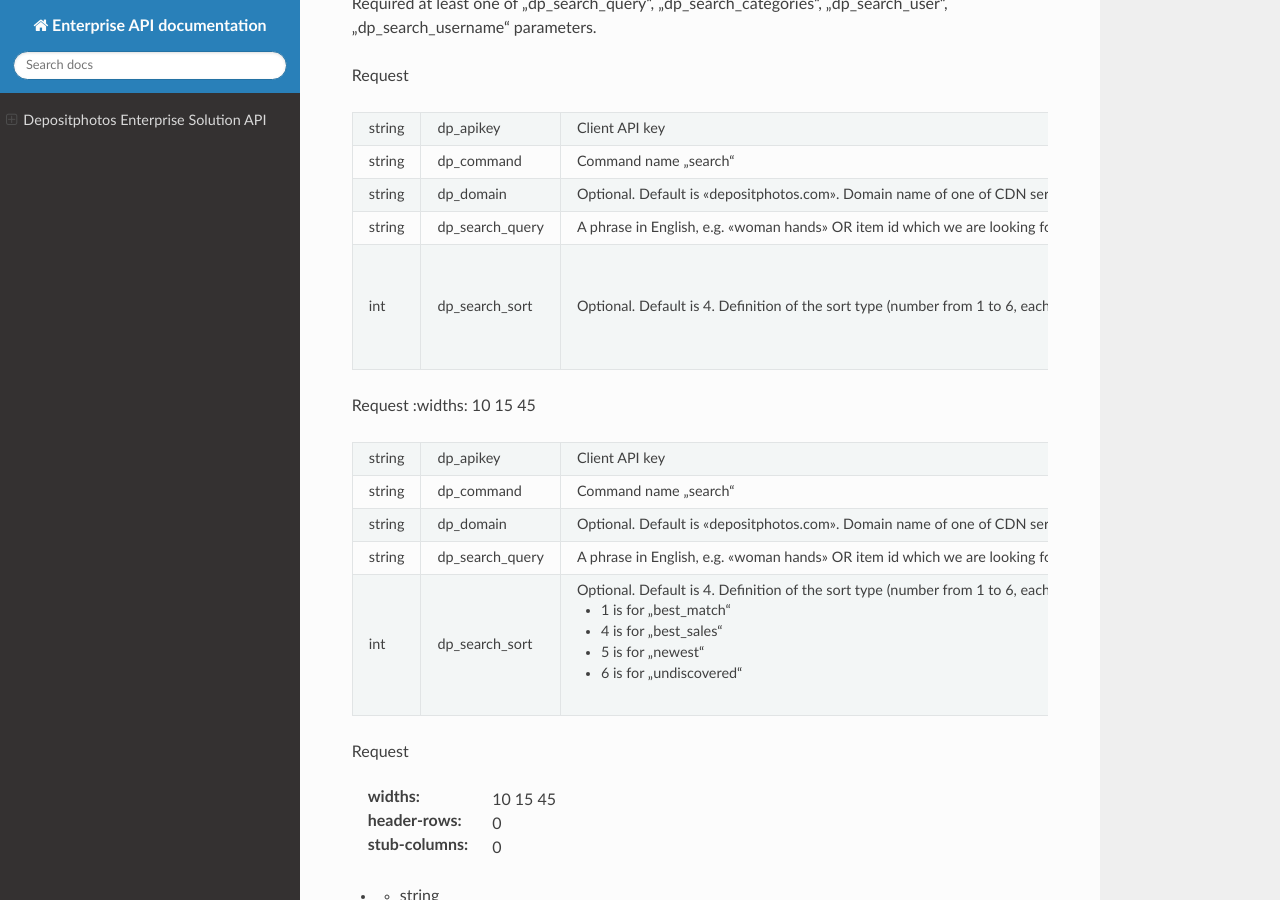
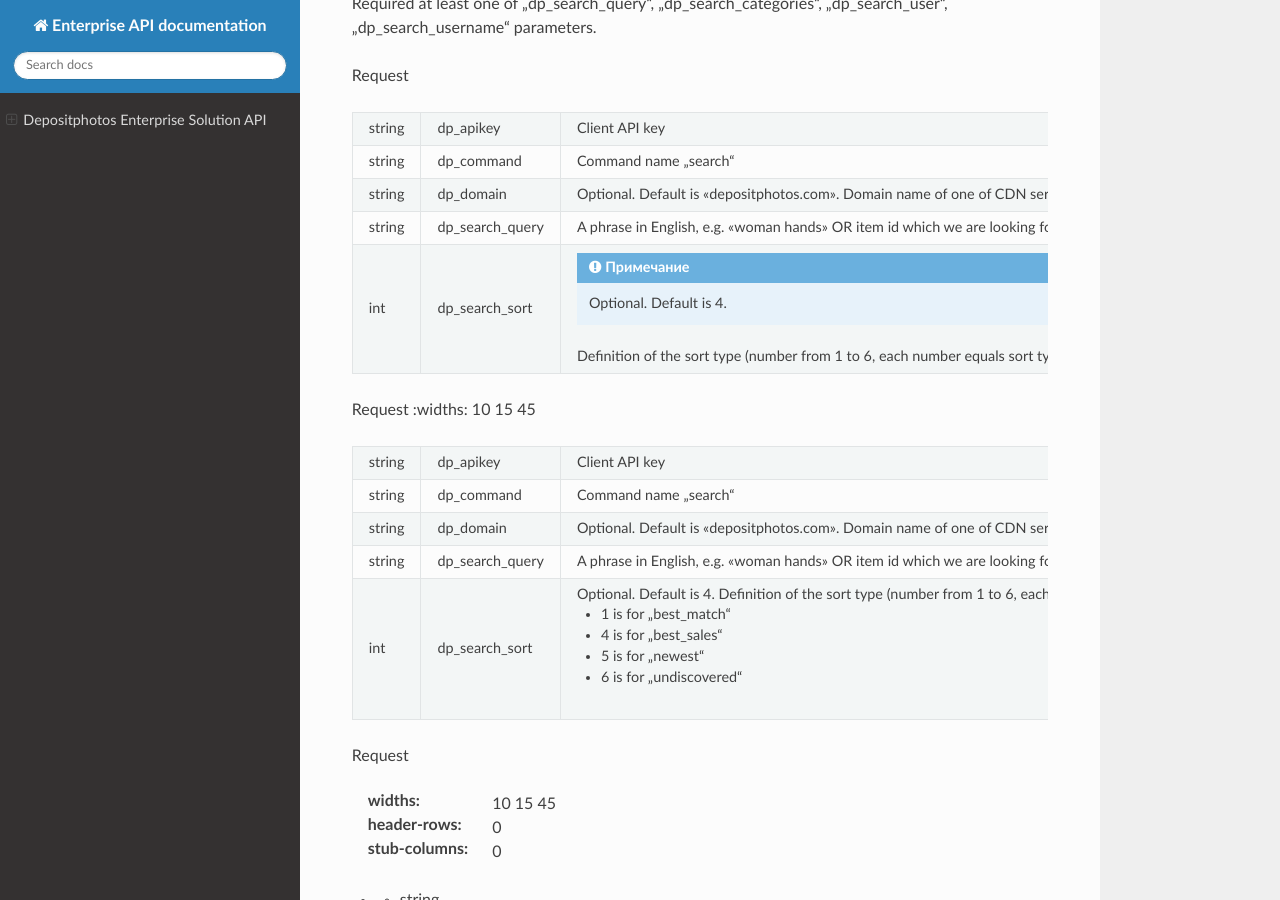
Before and after one commit to eslusarenko/enterprise-api-doc, a Sphinx documentation site: the page built from docs/index.rst, in a window 1280 px wide and 900 px high, scrolled down 3250 px. Built offline with Sphinx 7.4.7 and the Read the Docs theme 2.0.0, drawn with Linux system fonts in a browser that asks for light colours; part of the change alters nothing that is shown.

```diff
--- a/docs/index.rst
+++ b/docs/index.rst
@@ -152,7 +152,7 @@ Request
 | string  | dp_search_query | A phrase in English, e.g. "woman hands" OR item id which we are  |
 |         |                 | looking for                                                      |
 +---------+-----------------+---------------------------------------+--------------------------+
-| int     | dp_search_sort  | Optional. Default is 4.               | - 1 is for 'best_match'  |
+| int     | dp_search_sort  | .. Note:: Optional. Default is 4.     | - 1 is for 'best_match'  |
 |         |                 | Definition of the sort type           | - 4 is for 'best_sales'  |
 |         |                 | (number from 1 to 6, each number      | - 5 is for 'newest'      |
 |         |                 | equals sort type). In fact,           | - 6 is for 'undiscovered'|
```
